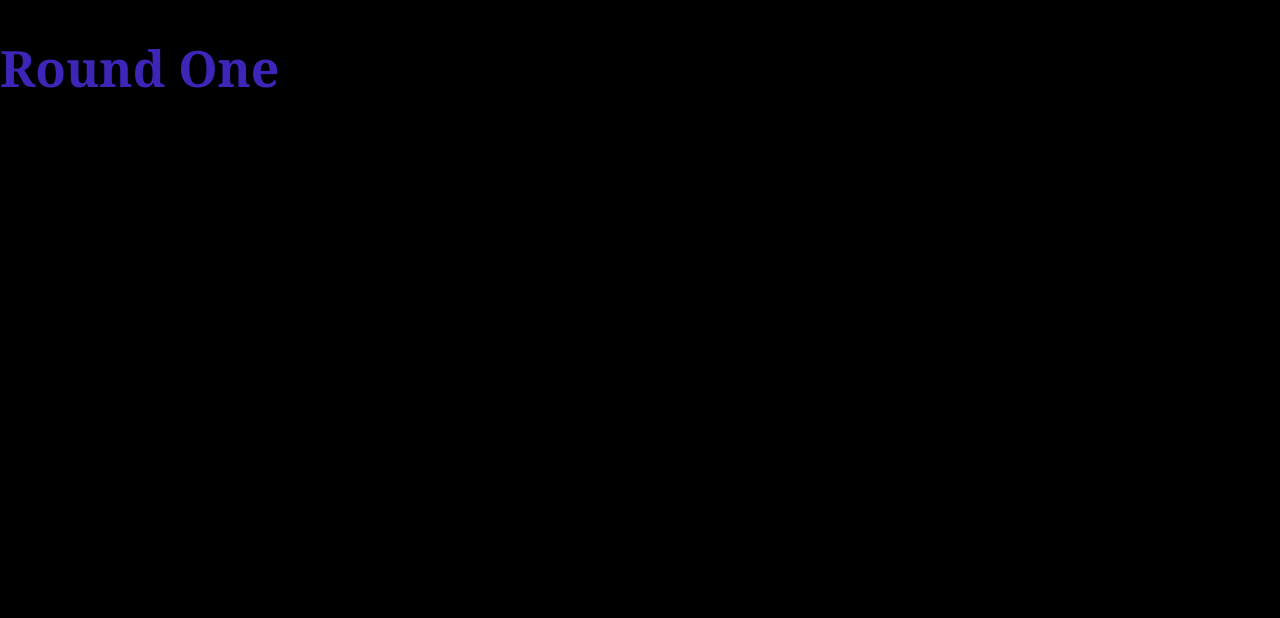
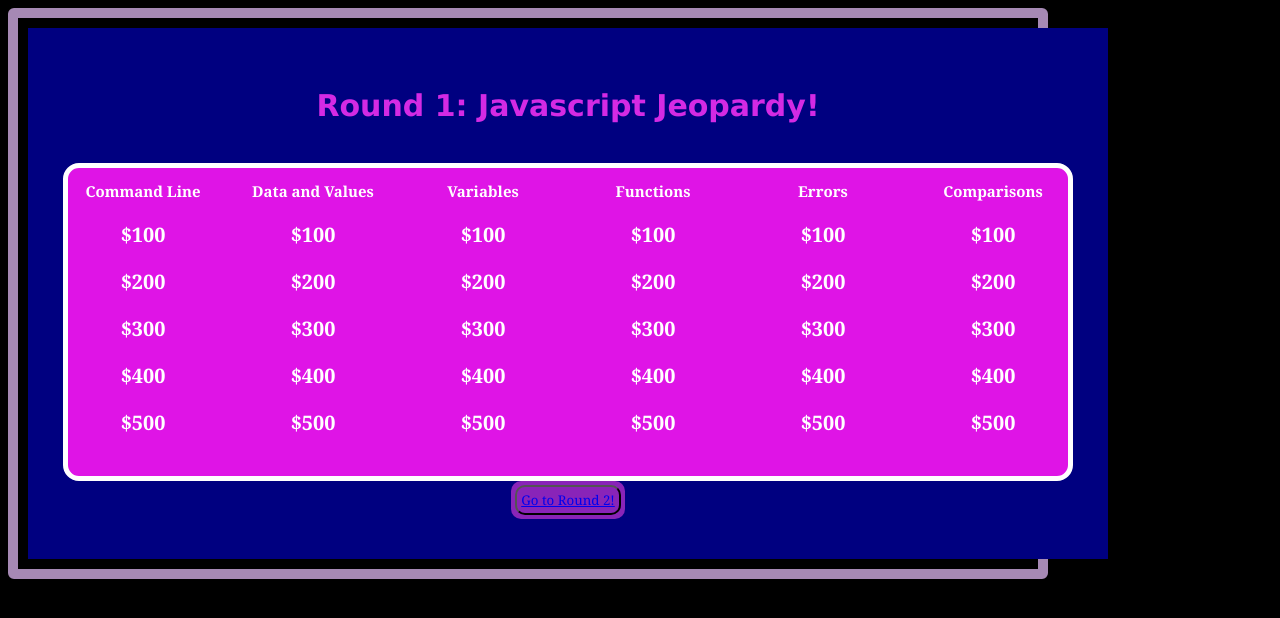
Before and after one commit to burlingtoncodeacademy-students/jeopardy-tisidro, a plain HTML site: page round-1.html in a window 1280 px wide. Drawn offline with Linux system fonts and the light colour scheme.

Commit message:
functioning basic site layout, still needs data entry forms and a few other touches.

```diff
--- a/css/main.css
+++ b/css/main.css
@@ -1,66 +1,136 @@
-/* -----------------------------Home Page css--------------------------------- */
+/* ------------------Home Page css---------------------- */
 
 /*the body is given a margin of zero to eliminate any margins, and a black background color so entire page appears black*/
 body {
-  margin: 0;
+  display: flex;
+  border: 10px rgb(166, 137, 180) solid;
+  border-radius: 6px;
+  max-width: 1000px;
+  padding: 10px;
   background-color: black;
 }
 
 /* a container holding the page elements so they are centered , have a column direction, and*/
-/*PROBLEM: when tested on mobile the text Welcome to Jeopardy is not centering*/
+/* PROBLEM: NEED TO CLARIFY EXPLANATION FOR FLEX */
 #container1 {
   display: flex;
   flex-direction: column;
   justify-content: center;
   align-items: center;
+  flex: 1; /* how much space it is taking up within the flex container*/
+  margin: 0;
+  max-width: 1000px;
+  background-color: navy;
+  padding: 5vh;
 }
 
-/*code to style home page title*/
 h1 {
-  font-size: 50px;
-  font-family: Cambria, Cochin, Georgia, Times, 'Times New Roman', serif;
-  color: rgb(63, 36, 184);
+  font-size: 30px;
+  font-family: Verdana, Geneva, Tahoma, sans-serif;
+  color: rgb(212, 42, 228);
+  padding-bottom: 20px;
 }
 
 /*specifies width of home page image, no height specified so it constrains proportions*/
 #homeimg {
-  width: 400px;
-  margin: 70px;
+  max-width: 400px;
+  margin-bottom: 70px;
 }
 
 /*--------Button styling css--------*/
-/*PROBLEM: button does not show this background color with no click/hover, but gray. Hover is working.*/
+
+/* PROBLEM: BUTTON TEXT SHOULD BE BLACK AND BUTTON NEEDS SPACING ABOVE IT. HOVER PSEUDO NOT WORKING*/
 #button {
-  padding: 5px;
+  padding: 4px;
   border-radius: 10px; /*rounds button edges*/
   background-color: rgb(137, 36, 184);
+  font-family: Georgia, 'Times New Roman', Times, serif;
+  color: black;
 }
 
 button:hover {
   background-color: rgb(110, 60, 110);
 }
 
-/* ------------------------------------------Round1 css---------------------------------------------- */
+/*-----may need this for media screen specific design later
+@media screen and (max-width < 500px){
+}----*/
 
-/* ----title---*/
+/* ---------------------------Round1 css------------------------------- */
 
 /* ---Game board layout---*/
-#container2 {
+/*PROBLEM: GAME BOARD NOT RESPONSIVE TO SHRINKING BROWSER, WANT TO DEFINE THE 'BOXES' WITH A SHADOW, */
+#board {
+  display: flex;
+  flex-flow: row-wrap;
+  justify-content: center;
+  align-items: center;
+  gap: 10px;
+  max-width: 1000px;
+  max-height: 600px;
+  background-color: rgb(223, 20, 230);
+  padding-bottom: 20px;
+  border: white 5px solid;
+  border-radius: 1em;
+}
+
+/* PROBLEM: NEED TO FIX TITLES IN LAYOUT--IDEALLY THEY WOULD BE SEPARATE! */
+.gametitle {
+  display: flex;
+  flex-direction: row;
+  align-items: center;
+  justify-content: space-around;
+  font-family: Cambria, Cochin, Georgia, Times, 'Times New Roman', serif;
+  font-size: 15px;
+  font-weight: bold;
+  width: 20vh;
+  height: auto;
+  color: white;
+}
+
+h3 {
+  display: flex;
+  flex-direction: row;
+  align-items: center;
+  justify-content: space-around;
+  font-family: Cambria, Cochin, Georgia, Times, 'Times New Roman', serif;
+  font-size: 20px;
+  font-weight: bold;
+  width: 20vh;
+  height: auto;
+  color: white;
+}
+#rows h3 {
+  /*this pseudoclass takes the h3 elements inside the #board id and puts a gold border around them */
+  border: gold solid 2px;
+  padding: 80px;
+}
+
+/* ----------------Round2 css--------------------- */
+
+/* -------------------Final-jeopardy css------------------- */
+#finalcontainer {
   display: flex;
   flex-direction: column;
+  align-items: center;
   justify-content: center;
-  align-items: center;
-  width: 100%;
+  height: auto;
+  margin: 50px;
 }
 
-/*--------Button styling css--------*/
+/* PROBLEM: IDS CONNECTED TO THIS ARE NOT WORKING SO FONTS ARE NOT CHANGING */
+#finaljtitle {
+  font-family: Cambria, Cochin, Georgia, Times, 'Times New Roman', serif;
+  font-size: 80 px;
+  font-weight: bold;
+  width: 20vh;
+  color: white;
+}
 
-/*This page's html will reference the same button css styling created in the home page css section listed above*/
-
-/* --------------------------------------------Round2 css---------------------------------------------------- */
-
-/* ----title---*/
-
-/* -----------------------------------------Final-jeopardy css---------------------------------------------- */
-
-/* ----title---*/
+#finaljq {
+  font-family: Cambria, Cochin, Georgia, Times, 'Times New Roman', serif;
+  font-size: 55 px;
+  font-weight: bold;
+  width: 20vh;
+  color: white;
+}
--- /dev/null
+++ b/css/mainorig.css
@@ -0,0 +1,102 @@
+/* -----------------------------Home Page css--------------------------------- */
+
+/*the body is given a margin of zero to eliminate any margins, and a black background color so entire page appears black*/
+body {
+  display: flex;
+}
+
+/* a container holding the page elements so they are centered , have a column direction, and*/
+/*PROBLEM: when tested on mobile the text Welcome to Jeopardy is not centering. Although it's display flex and has centering for rows and columns, it is not centering on the body*/
+#container1 {
+  display: flex;
+  flex-direction: column;
+  justify-content: center;
+  align-items: center;
+  flex: 1; /* how much space it is taking up within the flex container*/
+  margin: 0;
+  border: 10px white solid;
+}
+
+/*code to style home page title*/
+/* creates a container to allow for title and subtitle */
+#title-container {
+  font-family: Cambria, Cochin, Georgia, Times, 'Times New Roman', serif;
+  display: grid;
+  width: 100vw;
+  grid-template-columns: 1fr 1fr 1fr;
+  grid-template-areas: '. title .';
+  background-color: black;
+}
+
+/* pseudoclass that works on h1 found in title container to center it */
+#title h1 {
+  grid-area: title;
+  justify-self: center;
+}
+
+h1 {
+  font-size: 50px;
+  font-family: Cambria, Cochin, Georgia, Times, 'Times New Roman', serif;
+  color: rgb(63, 36, 184);
+}
+
+/*specifies width of home page image, no height specified so it constrains proportions*/
+#homeimg {
+  max-width: 400px;
+  margin-bottom: 70px;
+}
+
+/*--------Button styling css--------*/
+#button {
+  padding: 5px;
+  border-radius: 10px; /*rounds button edges*/
+  background-color: rgb(137, 36, 184);
+}
+
+button:hover {
+  background-color: rgb(110, 60, 110);
+}
+
+/*-----may need this for media screen specific design later
+  @media screen and (max-width < 500px){
+  }----*/
+
+/* ------------------------------------------Round1 css---------------------------------------------- */
+
+/* ----title---*/
+
+/* ---Game board layout---*/
+
+#board {
+  display: grid;
+  grid-template-rows: 1 1fr;
+  grid-template-columns: repeat(6, 1fr);
+  width: 90vw;
+  gap: 5px;
+  justify-items: center;
+  background-color: gray;
+  font-family: Cambria, Cochin, Georgia, Times, 'Times New Roman', serif;
+  font-weight: bold;
+}
+
+#board h3 {
+  /*this pseudoclass takes the h3 elements inside the #board id and puts a gold border around them */
+  border: gold solid 2px;
+  padding: 80px;
+}
+
+.gametitle {
+  /* make this class align as a row */
+}
+
+/*--------Button styling css--------*/
+
+/*This page's html will reference the same button css styling created in the home page css section listed above*/
+
+/* --------------------------------------------Round2 css---------------------------------------------------- */
+
+/* ----title---*/
+
+/* -----------------------------------------Final-jeopardy css---------------------------------------------- */
+
+/* ----title---*/
--- a/round-1.html
+++ b/round-1.html
@@ -2,15 +2,91 @@
 <html lang="en">
 
 <head>
-  <meta charset="UTF-8">
-  <meta http-equiv="X-UA-Compatible" content="IE=edge">
-  <meta name="viewport" content="width=device-width, initial-scale=1.0">
-  <title>Jeopardy</title>
-  <link rel="stylesheet" href="/css/main.css" />
+    <meta charset="UTF-8">
+    <meta http-equiv="X-UA-Compatible" content="IE=edge">
+    <meta name="viewport" content="width=device-width, initial-scale=1.0">
+    <title>Javascript Jeopardy Round One!</title>
+    <link rel="stylesheet" href="../css/main.css" />
 </head>
 
 <body>
-  <h1>Round One</h1>
+    <div id="container1">
+
+        <h1>Round 1: Javascript Jeopardy!</h1>
+
+        <div id="board">
+            <!-- generates columns -->
+            <div class="gamecolumns">
+
+                <!-- categories styled by this class -->
+                <h2 class="gametitle">Command Line</h2>
+
+                <!-- questions by prize $ in column form below each category -->
+                <h3>$100</h3>
+                <h3>$200</h3>
+                <h3>$300</h3>
+                <h3>$400</h3>
+                <h3>$500</h3>
+            </div>
+
+            <div class="gamecolumns">
+                <h2 class="gametitle">Data and Values</h2>
+
+                <h3>$100</h3>
+                <h3>$200</h3>
+                <h3>$300</h3>
+                <h3>$400</h3>
+                <h3>$500</h3>
+            </div>
+
+            <div class="gamecolumns">
+                <h2 class="gametitle">Variables</h2>
+
+                <h3>$100</h3>
+                <h3>$200</h3>
+                <h3>$300</h3>
+                <h3>$400</h3>
+                <h3>$500</h3>
+            </div>
+
+
+            <div class="gamecolumns">
+                <h2 class="gametitle">Functions</h2>
+
+                <h3>$100</h3>
+                <h3>$200</h3>
+                <h3>$300</h3>
+                <h3>$400</h3>
+                <h3>$500</h3>
+            </div>
+
+            <div class="gamecolumns">
+                <h2 class="gametitle">Errors</h2>
+
+                <h3>$100</h3>
+                <h3>$200</h3>
+                <h3>$300</h3>
+                <h3>$400</h3>
+                <h3>$500</h3>
+            </div>
+
+
+            <div class="gamecolumns">
+                <h2 class="gametitle">Comparisons</h2>
+
+                <h3>$100</h3>
+                <h3>$200</h3>
+                <h3>$300</h3>
+                <h3>$400</h3>
+                <h3>$500</h3>
+            </div>
+        </div>
+
+        <div id=button>
+
+            <button type="button" id="button"><a href="/round-2.html">Go to Round 2!</a></button>
+
+        </div>
 </body>
 
 </html>
```
Also changed, not shown: final-jeopardy.html (+26 -2 lines), index.html (+8 -3 lines), round-2.html (+80 -3 lines).
